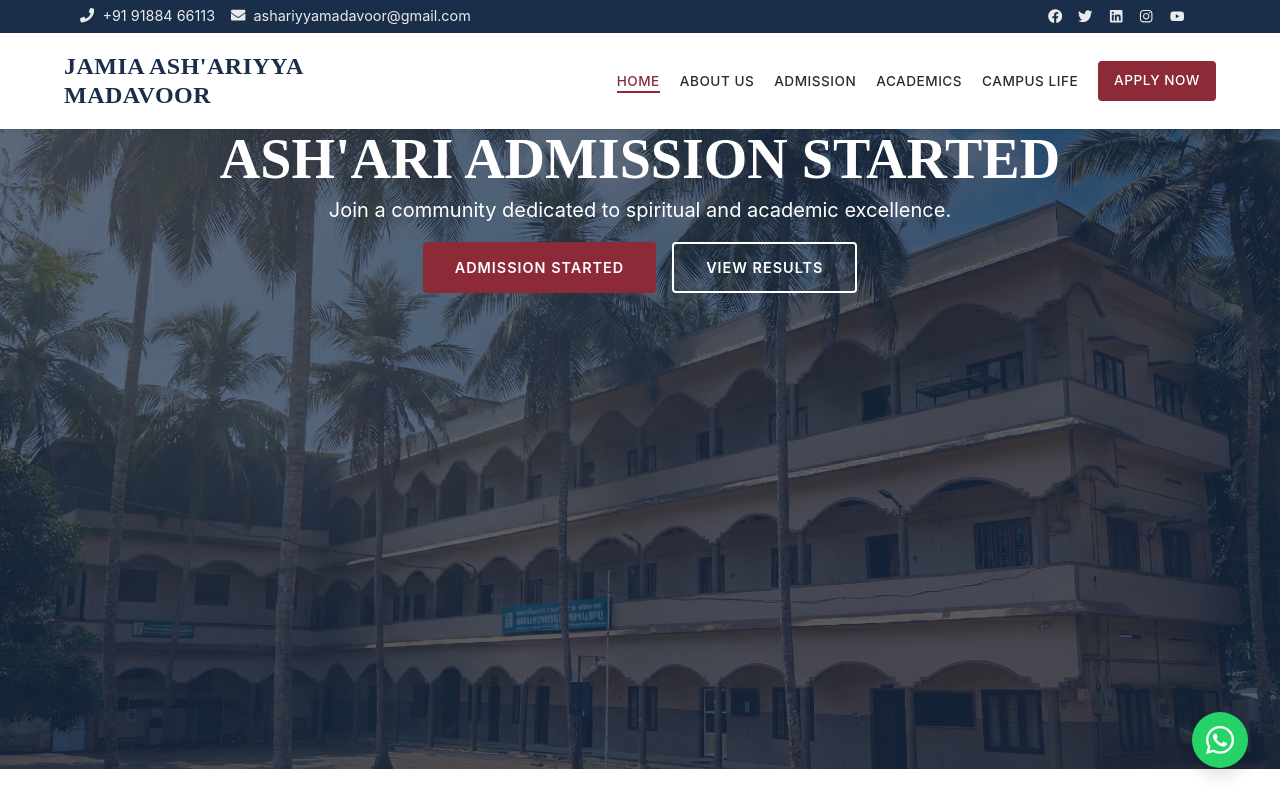
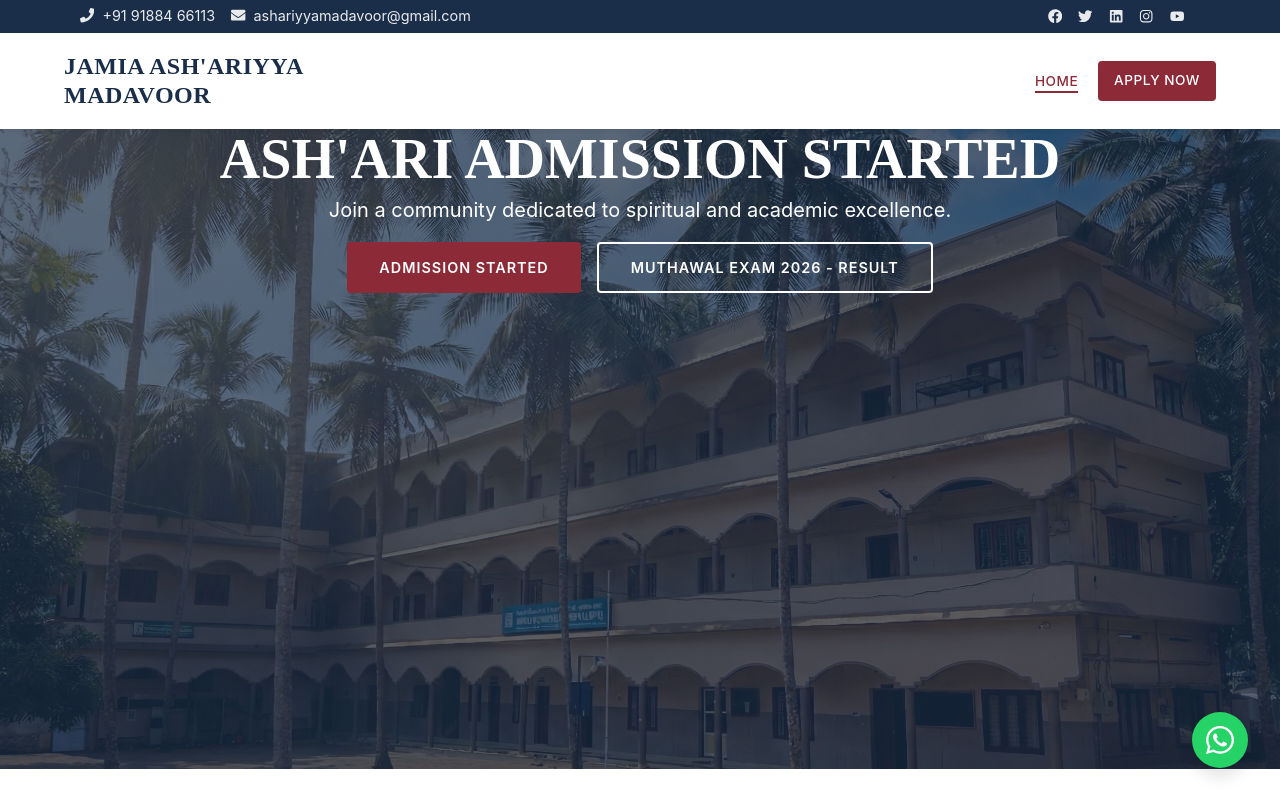
Before and after one commit to shamilvakkaloor/ashariyya_web, a React (Vite) app: page / in a window 1280 px wide. Shown: the top 800 px of the page. Built offline with nearby package versions, Linux system fonts and the light colour scheme.

Commit message:
chore: Temporarily hide extra sections and update hero buttons

```diff
--- a/src/components/Footer.jsx
+++ b/src/components/Footer.jsx
@@ -20,15 +20,18 @@
                     <h4>Quick Links</h4>
                     <ul>
                         <li><Link to="/">Home</Link></li>
+                        {/*
                         <li><Link to="/about">About Us</Link></li>
                         <li><Link to="/admission">Admission</Link></li>
                         <li><Link to="/academics">Programs</Link></li>
                         <li><Link to="/notice-board">Notice Board</Link></li>
                         <li><Link to="/contact">Contact Us</Link></li>
+                        */}
                     </ul>
                 </div>
 
                 {/* Column 3: Programs */}
+                {/*
                 <div className="footer-col">
                     <h4>Programs</h4>
                     <ul>
@@ -39,6 +42,7 @@
                         <li><Link to="/academics">Post-Graduate</Link></li>
                     </ul>
                 </div>
+                */}
 
                 {/* Column 4: Contact */}
                 <div className="footer-col">
--- a/src/components/Header.jsx
+++ b/src/components/Header.jsx
@@ -43,13 +43,14 @@
                     <nav className={`nav-menu ${isMenuOpen ? 'open' : ''}`}>
                         <ul>
                             <li><NavLink to="/" onClick={() => setIsMenuOpen(false)}>Home</NavLink></li>
+                            {/*
                             <li className="dropdown">
-                                {/* Simplified dropdown for now, can be enhanced with CSS hover */}
                                 <NavLink to="/about" onClick={() => setIsMenuOpen(false)}>About Us</NavLink>
                             </li>
                             <li><NavLink to="/admission" onClick={() => setIsMenuOpen(false)}>Admission</NavLink></li>
                             <li><NavLink to="/academics" onClick={() => setIsMenuOpen(false)}>Academics</NavLink></li>
                             <li><NavLink to="/campus-life" onClick={() => setIsMenuOpen(false)}>Campus Life</NavLink></li>
+                            */}
                             <li><a href="https://forms.gle/zSmALfbm1ufjjhYu9" target="_blank" rel="noopener noreferrer" className="btn-nav" style={{ backgroundColor: 'var(--color-secondary)' }}>Apply Now</a></li>
                         </ul>
                     </nav>
--- a/src/pages/Home.jsx
+++ b/src/pages/Home.jsx
@@ -54,7 +54,7 @@
                             <p>Join a community dedicated to spiritual and academic excellence.</p>
                             <div className="hero-buttons">
                                 <a href="https://forms.gle/zSmALfbm1ufjjhYu9" target="_blank" rel="noopener noreferrer" className="btn btn-primary">Admission Started</a>
-                                <Link to="/results" className="btn btn-outline">View Results</Link>
+                                <a href="https://script.google.com/a/~/macros/s/AKfycbzDqtGMo9ZxfUSlfiiIP3bOligJDrlOI3qA_-kJgpSMlZHc3O3vVs8vpbk71bkhRooB/exec" target="_blank" rel="noopener noreferrer" className="btn btn-outline">Muthawal Exam 2026 - Result</a>
                             </div>
                         </div>
                     </div>
@@ -84,6 +84,9 @@
                 </div>
             </section>
 
+            {/* TEMPORARILY HIDDEN SECTIONS */}
+            {false && (
+                <>
             {/* NOTICE BOARD SECTION */}
             <section className="section notice-section">
                 <div className="container">
@@ -268,6 +271,8 @@
                     </div>
                 </div>
             </section>
+                </>
+            )}
 
             {/* BOTTOM CTA */}
             <section className="cta-section">
```
